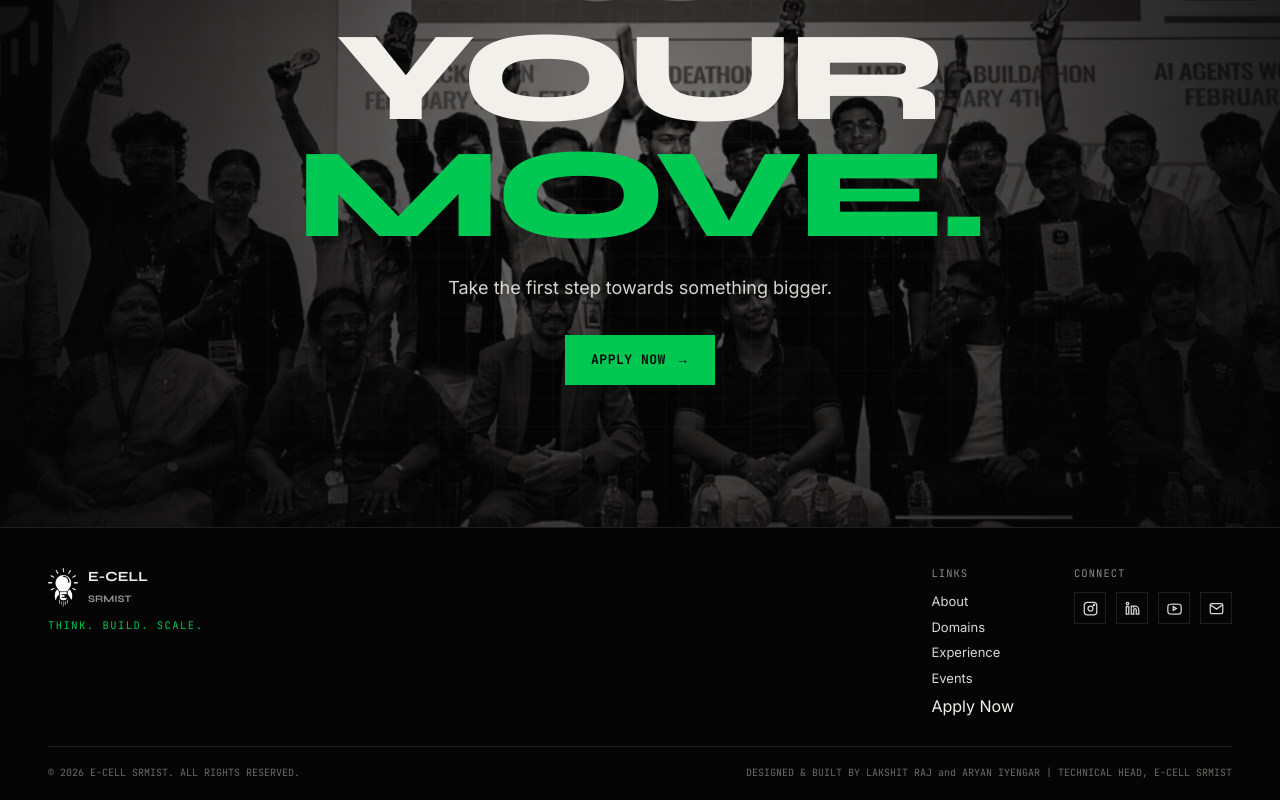
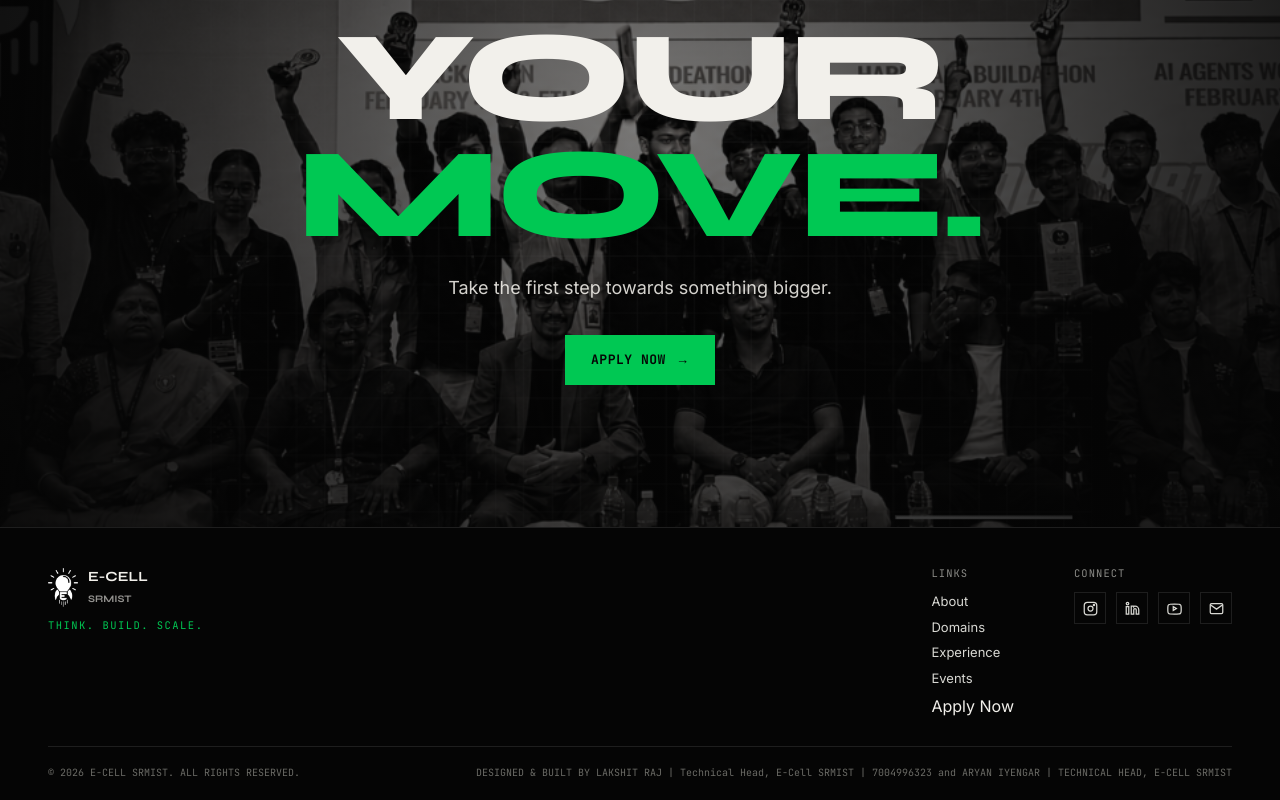
Before and after one commit to E-CELL-SRM/recruitment2026, a Next.js app: page / in a window 1280 px wide. Shown: the part 6162-6962 px from the top of the page. Built offline with nearby package versions, Linux system fonts and the light colour scheme; no server answers.

Commit message:
Update footer text with contact information

```diff
--- a/src/components/layout/Footer.tsx
+++ b/src/components/layout/Footer.tsx
@@ -97,7 +97,7 @@ export default function Footer() {
         <div className={styles.bottom}>
           <span>© 2026 E-CELL SRMIST. ALL RIGHTS RESERVED.</span>
           <span>
-            DESIGNED &amp; BUILT BY LAKSHIT RAJ and ARYAN IYENGAR | TECHNICAL
+            DESIGNED &amp; BUILT BY LAKSHIT RAJ | Technical Head, E-Cell SRMIST | 7004996323 and ARYAN IYENGAR | TECHNICAL
             HEAD, E-CELL SRMIST
           </span>
         </div>
```
